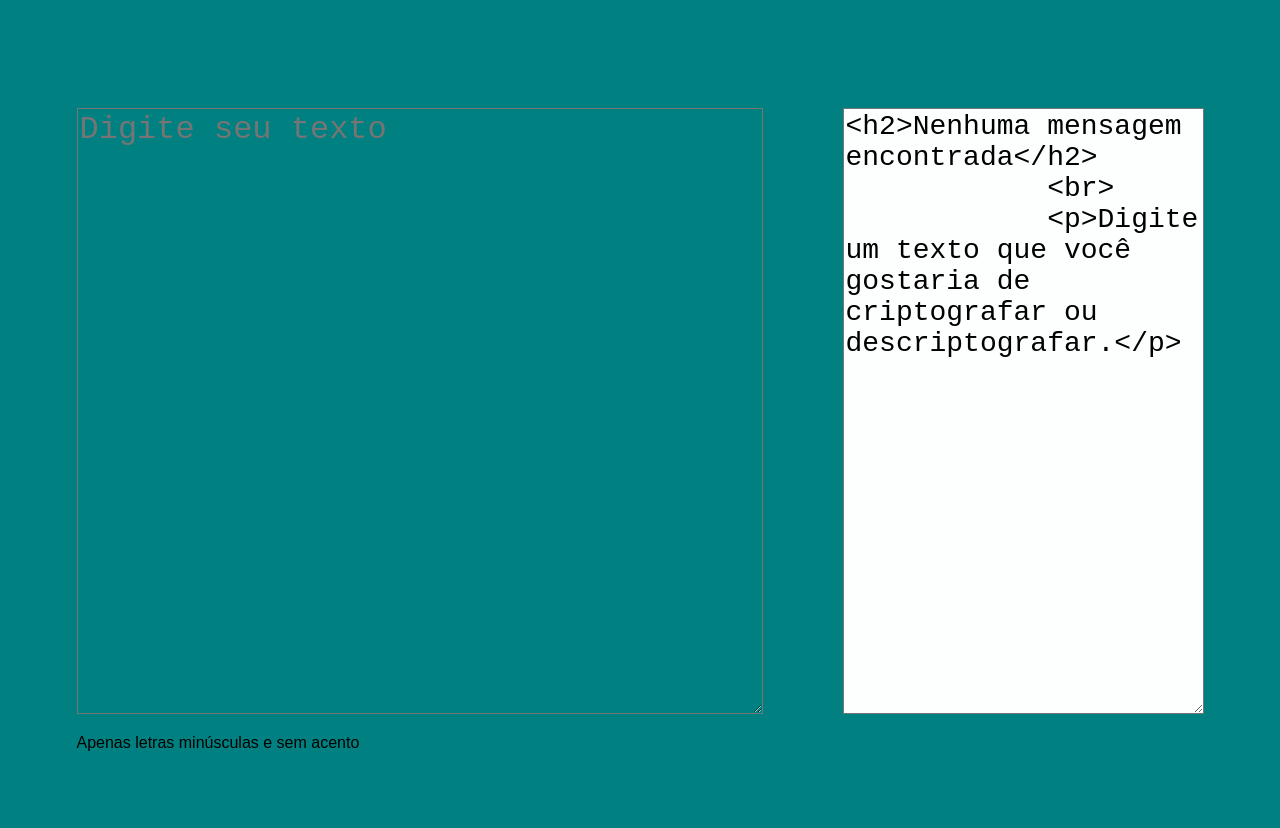
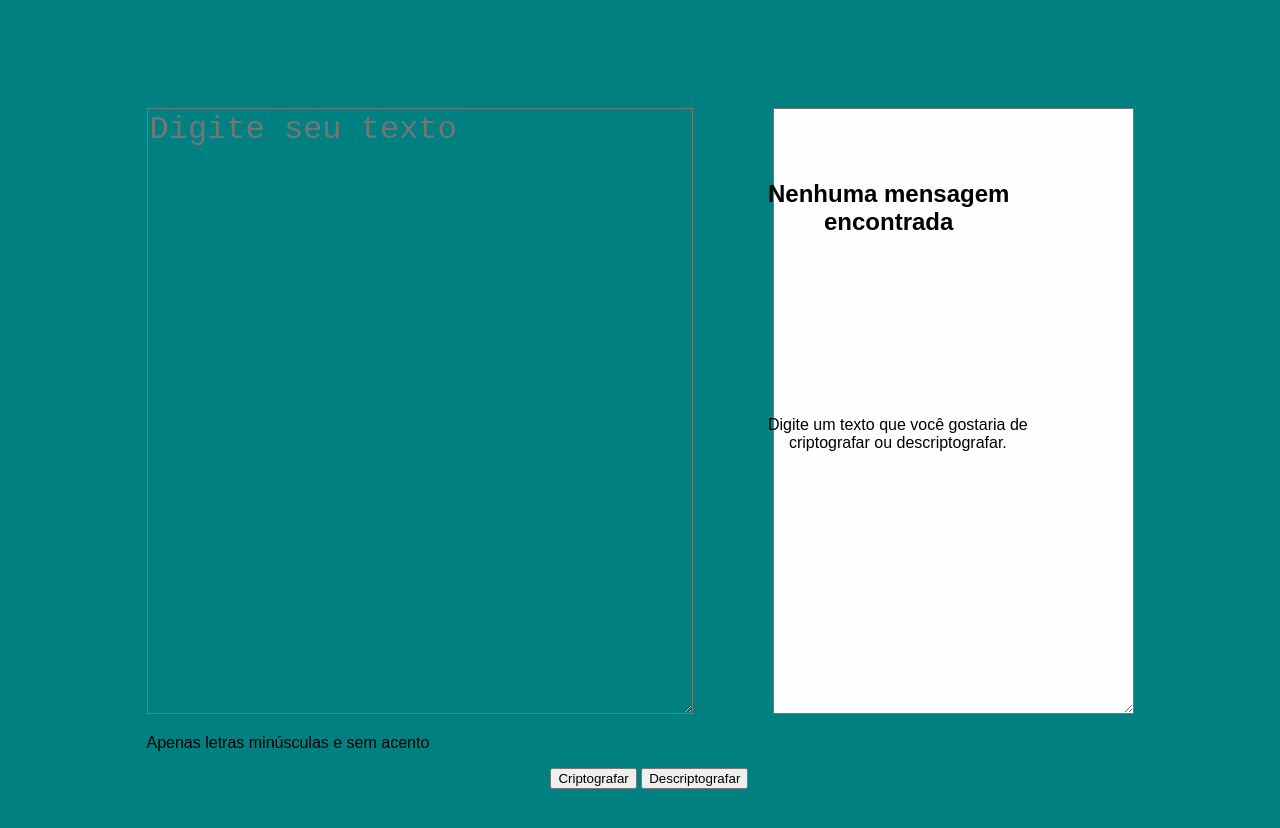
Before and after one commit to nataliel26/decodificador-de-texto, a plain HTML site: page index.html in a window 1280 px wide. Drawn offline with Linux system fonts and the light colour scheme.

Commit message:
added css

```diff
--- a/index.html
+++ b/index.html
@@ -19,13 +19,18 @@
       <div class="content">
         <div class="text-input-box">
           <textarea class="text-input" placeholder="Digite seu texto"></textarea>
-          <br>
           <p>Apenas letras minúsculas e sem acento</p>
+          <div class="buttons">
+          <button type="button" id="criptografar">Criptografar</button> <button type="button" id="descriptografar">Descriptografar</button>
+        </div>
         </div>
         <div class="text-output-box">
-          <textarea class="text-output"><h2>Nenhuma mensagem encontrada</h2>
-            <br>
-            <p>Digite um texto que você gostaria de criptografar ou descriptografar.</p></textarea>
+          <textarea class="text-output"></textarea>
+          <div id="no-message">
+          <h2>Nenhuma mensagem <br> encontrada</h2>
+          <br>
+          <p>Digite um texto que você gostaria de <br> criptografar ou descriptografar.</p>
+        </div>
       </div>
         </div>
 
--- a/style.css
+++ b/style.css
@@ -2,6 +2,10 @@
     background-color: #008080;
     font-family: sans-serif;
     color: #000;
+}
+
+.text-input-box {
+    border-style: none;
 }
 
 .content {
@@ -12,17 +16,47 @@
     padding: 100px;
 }
 
+.buttons {
+    color: #818181;
+    position: absolute;
+    left: 43%;
+    text-decoration: none;
+}
+
+.buttons:hover {
+    color: #818181
+}
 
 .text-input {
     font-size: 32px;
     background-color: #008080;
     text-align: left;
     height: 600px;
-    width: 680px;
+    width: 540px;
 }
 
 .text-output {
+    position: relative;
     font-size: 28px;
     background-color: #fdffff;
     height: 600px;
 }
+
+.content
+.text-output-box
+h2 {
+    text-align: center;
+    position: absolute;
+    align-items: space;
+    left: 60%;
+    top: 20%;
+}
+
+.content
+.text-output-box
+p {
+    text-align: center;
+    position: absolute;
+    top: 50%;
+    left: 60%;
+}
```
